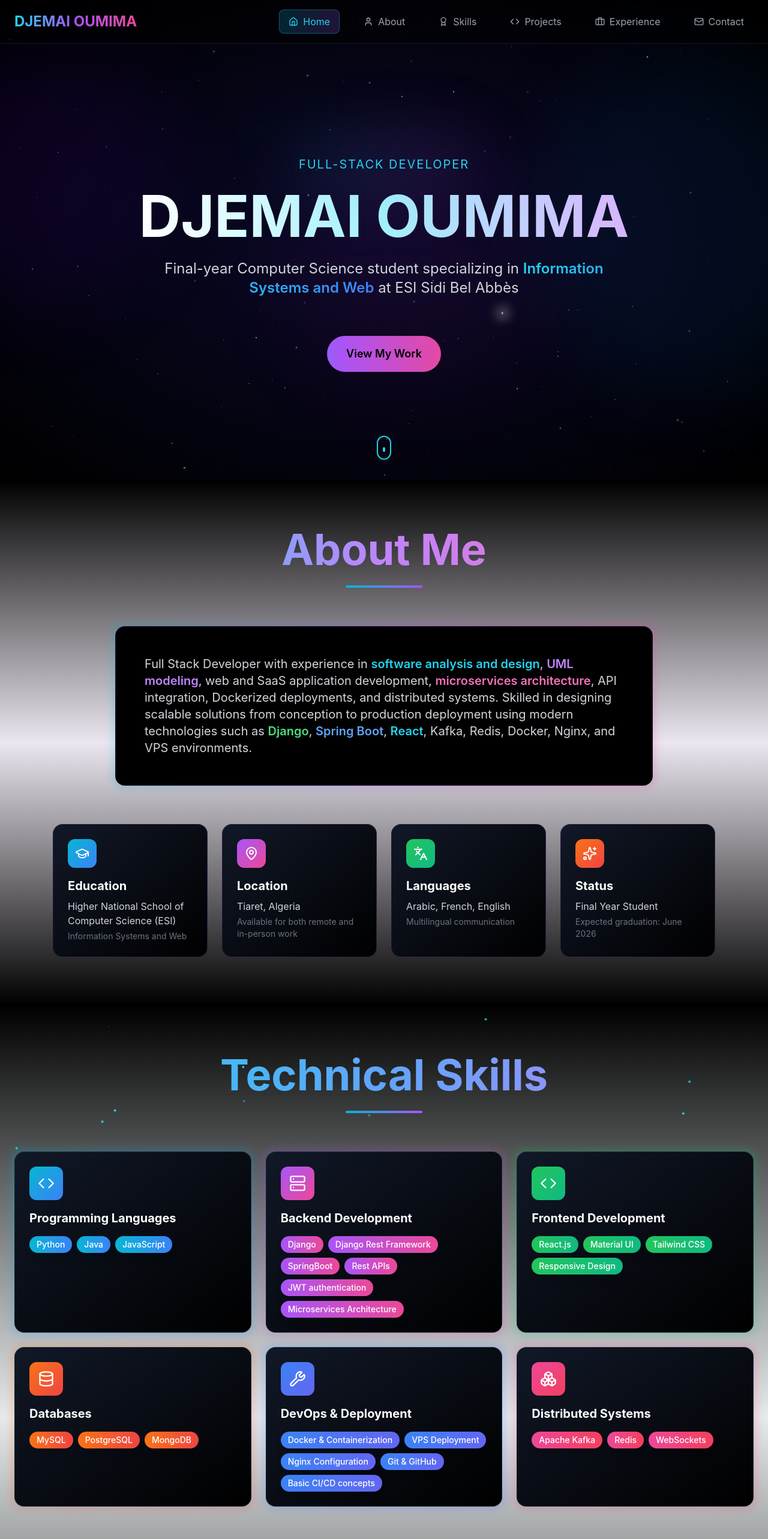
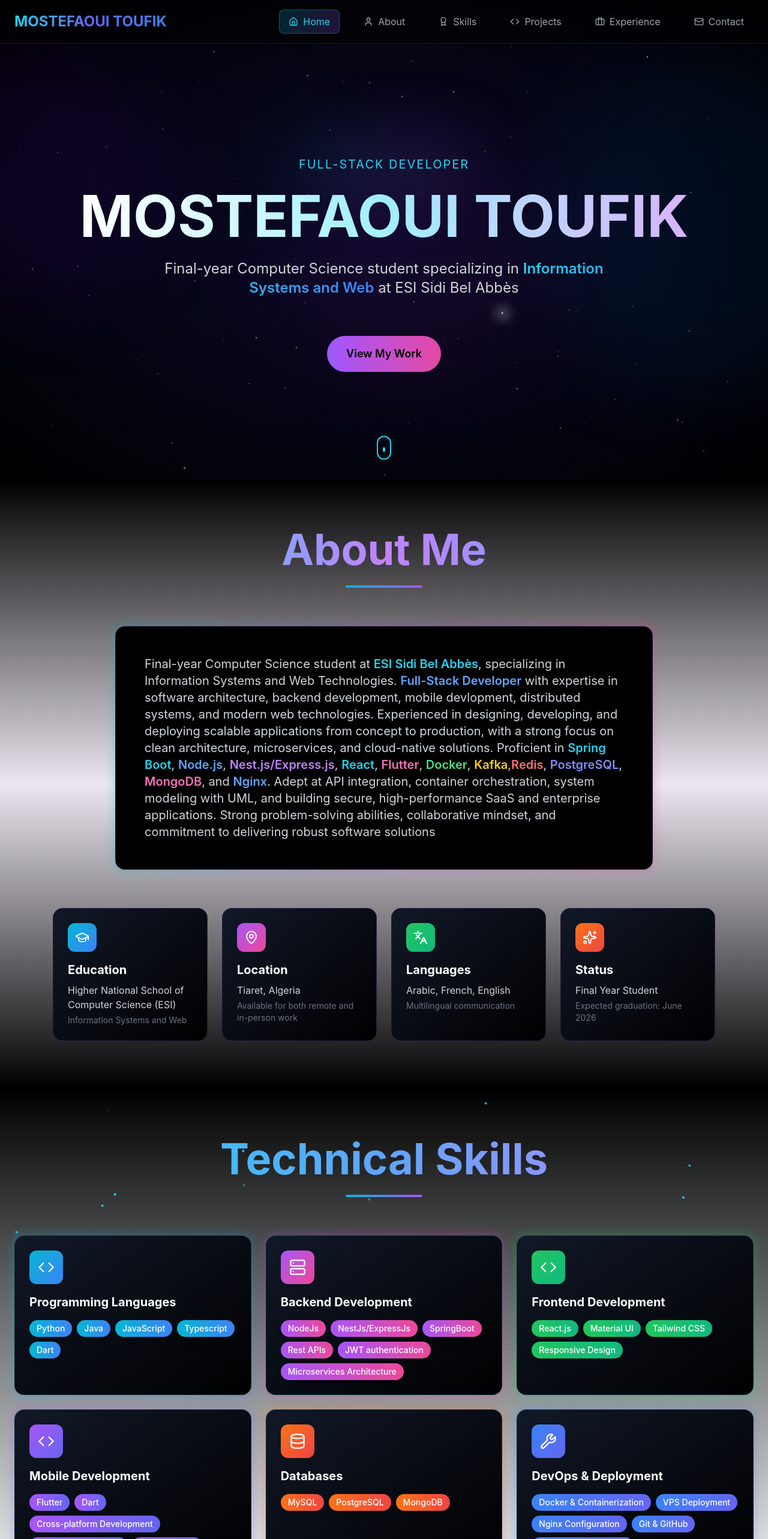
Before and after one commit to Oumaimadjemai/portfolio-v1, a React (Create React App) app: page / in a window 1280 px wide. Shown: the top 2566 px of the page at 60% size. Built offline with nearby package versions, Linux system fonts and the light colour scheme; the HTML template or start-up script is replaced by a standard one.

Commit message:
portfolio for toufik

```diff
--- a/public/index.html
+++ b/public/index.html
@@ -25,7 +25,7 @@
       work correctly both with client-side routing and a non-root public URL.
       Learn how to configure a non-root public URL by running `npm run build`.
     -->
-    <title>Portfolio oumaima</title>
+    <title>Portfolio toufik</title>
   </head>
   <body>
     <noscript>You need to enable JavaScript to run this app.</noscript>
--- a/src/Components/About.jsx
+++ b/src/Components/About.jsx
@@ -66,7 +66,7 @@ export default function About() {
           className="text-center mb-16"
         >
           <motion.h2
-            className="text-5xl md:text-7xl font-bold mb-6 bg-gradient-to-r from-cyan-400 via-purple-400 to-pink-400 bg-clip-text text-transparent"
+            className="text-5xl md:text-7xl font-bold mb-6 bg-gradient-to-r from-cyan-400 via-purple-400 to-blue-400 bg-clip-text text-transparent"
             initial={{ scale: 0.5, opacity: 0 }}
             whileInView={{ scale: 1, opacity: 1 }}
             viewport={{ once: true }}
@@ -93,7 +93,7 @@ export default function About() {
           <div className="relative group">
             <div className="absolute -inset-1 bg-gradient-to-r from-cyan-500 via-purple-500 to-pink-500 rounded-2xl blur opacity-25 group-hover:opacity-50 transition duration-300" />
             <div className="relative bg-black border border-purple-500/20 rounded-2xl p-8 md:p-12">
-              <p className="text-lg md:text-xl text-gray-300 leading-relaxed">
+              {/* <p className="text-lg md:text-xl text-gray-300 leading-relaxed">
                 Full Stack Developer with experience in{" "}
                 <span className="text-cyan-400 font-semibold">software analysis and design</span>,{" "}
                 <span className="text-purple-400 font-semibold">UML modeling</span>, web and SaaS application development,{" "}
@@ -102,7 +102,20 @@ export default function About() {
                 <span className="text-green-400 font-semibold">Django</span>,{" "}
                 <span className="text-blue-400 font-semibold">Spring Boot</span>,{" "}
                 <span className="text-cyan-400 font-semibold">React</span>, Kafka, Redis, Docker, Nginx, and VPS environments.
-              </p>
+              </p> */}
+              <p className="text-lg md:text-xl text-gray-300 leading-relaxed">
+              Final-year Computer Science student at <span className="text-cyan-400 font-semibold">ESI Sidi Bel Abbès</span>, specializing in
+Information Systems and Web Technologies. <span className="text-blue-400 font-semibold">Full-Stack Developer</span> with expertise in
+software architecture, backend development, mobile devlopment, distributed
+systems, and modern web technologies. Experienced in designing, developing, and
+deploying scalable applications from concept to production, with a strong focus on
+clean architecture, microservices, and cloud-native solutions.
+Proficient in <span className="text-cyan-400 font-semibold">Spring Boot</span>, <span className="text-blue-400 font-semibold">Node.js</span>, <span className="text-purple-400 font-semibold">Nest.js/Express.js</span>, <span className="text-cyan-400 font-semibold">React</span>, <span className="text-pink-400 font-semibold">Flutter</span>, <span className="text-green-400 font-semibold">Docker</span>, <span className="text-yellow-400 font-semibold">Kafka</span>,
+<span className="text-red-400 font-semibold">Redis</span>, <span className="text-indigo-400 font-semibold">PostgreSQL</span>, <span className="text-pink-400 font-semibold">MongoDB</span>, and <span className="text-blue-400 font-semibold">Nginx</span>. Adept at API integration, container
+orchestration, system modeling with UML, and building secure, high-performance
+SaaS and enterprise applications. Strong problem-solving abilities, collaborative
+mindset, and commitment to delivering robust software solutions
+</p>
             </div>
           </div>
         </motion.div>
--- a/src/Components/Contact.jsx
+++ b/src/Components/Contact.jsx
@@ -19,15 +19,15 @@ export default function Contact() {
     {
       icon: Mail,
       label: "Email",
-      value: "o.djemai@esi-sba.dz",
-      href: "mailto:o.djemai@esi-sba.dz",
+      value: "t.mostefaoui@esi-sba.dz",
+      href: "mailto:t.mostefaoui@esi-sba.dz",
       color: "from-cyan-500 to-blue-500",
     },
     {
       icon: Phone,
       label: "Phone",
-      value: "05-52-17-42-33",
-      href: "tel:0552174233",
+      value: "05-53-24-68-76",
+      href: "tel:0553246876",
       color: "from-purple-500 to-pink-500",
     },
     {
@@ -39,7 +39,7 @@ export default function Contact() {
   ];
 
   const socialLinks = [
-    { icon: FaGithub, label: "GitHub", color: "from-gray-600 to-gray-800", url: "https://github.com/Oumaimadjemai" },
+    { icon: FaGithub, label: "GitHub", color: "from-gray-600 to-gray-800", url: "https://github.com/toufik-mostefaoui" },
     { icon: FaLinkedin, label: "LinkedIn", color: "from-blue-600 to-blue-800", url: "https://linkedin.com/in/djemai-oumima-8b9066267" },
   ];
 
@@ -363,10 +363,7 @@ const TEMPLATE_ID = process.env.REACT_APP_EMAILJS_TEMPLATE_ID;
           className="mt-20 text-center text-gray-500"
         >
           <p className="text-lg">
-            © 2026 Djemai Oumima. Built with{" "}
-            <span className="text-transparent bg-gradient-to-r from-cyan-400 to-purple-500 bg-clip-text">
-              ❤️
-            </span>
+            © 2026 Mostefaoui toufik. All rights reserved.
           </p>
         </motion.div>
       </div>
--- a/src/Components/Experience.jsx
+++ b/src/Components/Experience.jsx
@@ -16,7 +16,7 @@ export default function Experience() {
       ],
     },
     {
-      role: "IT Intern",
+      role: "IT Intern – Algeria Telecom",
       company: "EPH Djilali Bounaama",
       location: "Ksar Chellala, Tiaret, Algeria",
       period: "September 2023",
--- a/src/Components/Hero.jsx
+++ b/src/Components/Hero.jsx
@@ -30,7 +30,7 @@ export default function Hero() {
             transition={{ delay: 0.4, duration: 0.8 }}
             className="text-5xl md:text-8xl font-bold mb-6 bg-gradient-to-r from-white via-cyan-200 to-purple-300 bg-clip-text text-transparent"
           >
-            DJEMAI OUMIMA
+            MOSTEFAOUI TOUFIK
           </motion.h1>
 
           <motion.p
--- a/src/Components/Navigation.jsx
+++ b/src/Components/Navigation.jsx
@@ -30,9 +30,9 @@ export default function Navigation({ activeSection }) {
             initial={{ opacity: 0 }}
             animate={{ opacity: 1 }}
             transition={{ delay: 0.2 }}
-            className="text-lg md:text-2xl font-bold bg-gradient-to-r from-cyan-400 via-purple-500 to-pink-500 bg-clip-text text-transparent"
+            className="text-lg md:text-2xl font-bold bg-gradient-to-r from-cyan-400 via-indigo-500 to-blue-500 bg-clip-text text-transparent"
           >
-            DJEMAI OUMIMA
+            MOSTEFAOUI TOUFIK
           </motion.div>
 
           <div className="hidden md:flex gap-2 lg:gap-6">
--- a/src/Components/Projects.jsx
+++ b/src/Components/Projects.jsx
@@ -20,11 +20,11 @@ import result from "../assets/projects/loan/result.png"
 export default function Projects() {
   const projects = [
     {
-      title: "TripHubDZ",
-      subtitle: "White-Label SaaS Platform for Travel Agencies",
+      title: "SILA DZ",
+      subtitle: " B2B Import & Procurement Platform (Founder & Full-Stack Developer)",
       period: "Graduation Project (january 2026 - Present)",
       description:
-        "Designed and developed a multi-tenant SaaS platform for travel agency management with white-label architecture allowing each agency to have its own branded environment.",
+        "Designed and developed a B2B platform connecting Algerian businesses with international suppliers.",
       tags: [
         "Microservices",
         "Docker",
@@ -53,9 +53,9 @@ export default function Projects() {
       demo: "https://triphubdz.com",
     },
     {
-      title: "Portfolio v1",
-      subtitle: "My Personal Portfolio Website",
-      period: "january 2026 - Present",
+      title: "GeoAlert",
+      subtitle: "Real-Time Geolocated Alert Platform (Backend Developer)",
+      period: "February – May 2025",
       description:
         "My personal portfolio website showcasing my projects, skills, and experience with a modern design and interactive features.",
       tags: [
@@ -77,7 +77,7 @@ export default function Projects() {
       demo: "https://portfolio-sooty-kappa-11.vercel.app/",
     },
     {
-      title: "Dar Lokman",
+      title: "Mobile E-Commerce Application",
       subtitle: "Stock Management Software",
       period: "June – August 2025",
       description:
@@ -98,9 +98,9 @@ export default function Projects() {
       demo: "",
     },
     {
-      title: "Loan Desktop",
-      subtitle: "Loan Eligibility Calculation Application",
-      period: "December 2025",
+      title: "Tawaf ",
+      subtitle: "Pilgrimage Management Platform (Backend Developer)",
+      period: "February – May 2024",
       description:
         "A cross-platform desktop application for calculating loan eligibility based on salary, charges, duration, and bank rates.",
       tags: ["Electron", "React", "Django REST Framework", "Git & GitHub"],
--- a/src/Components/Skills.jsx
+++ b/src/Components/Skills.jsx
@@ -1,5 +1,5 @@
 import { motion } from "framer-motion";
-import { Code, Server, Database, Wrench, Boxes, Users } from "lucide-react";
+import { Code, Server, Database, Wrench, Boxes, Users, Phone } from "lucide-react";
 
 export default function Skills() {
   const skillCategories = [
@@ -7,15 +7,14 @@ export default function Skills() {
       icon: Code,
       title: "Programming Languages",
       color: "from-cyan-500 to-blue-500",
-      skills: ["Python", "Java", "JavaScript"],
+      skills: ["Python", "Java", "JavaScript","Typescript", "Dart"],
     },
     {
       icon: Server,
       title: "Backend Development",
       color: "from-purple-500 to-pink-500",
       skills: [
-        "Django",
-        "Django Rest Framework",
+        "NodeJs","NestJs/ExpressJs",
         "SpringBoot",
         "Rest APIs",
         "JWT authentication",
@@ -27,6 +26,12 @@ export default function Skills() {
       title: "Frontend Development",
       color: "from-green-500 to-emerald-500",
       skills: ["React.js", "Material UI", "Tailwind CSS", "Responsive Design"],
+    },
+    {
+      icon: Code,
+      title: "Mobile Development",
+      color: "from-purple-500 to-indigo-500",
+      skills: ["Flutter", "Dart", "Cross-platform Development","Rest APIs Integration","Local Storage"],
     },
     {
       icon: Database,
@@ -50,7 +55,7 @@ export default function Skills() {
       icon: Boxes,
       title: "Distributed Systems",
       color: "from-pink-500 to-rose-500",
-      skills: ["Apache Kafka", "Redis", "WebSockets"],
+      skills: ["Apache Kafka","RabbitMQ","Redis", "WebSockets","SSE"],
     },
   ];
 
```
